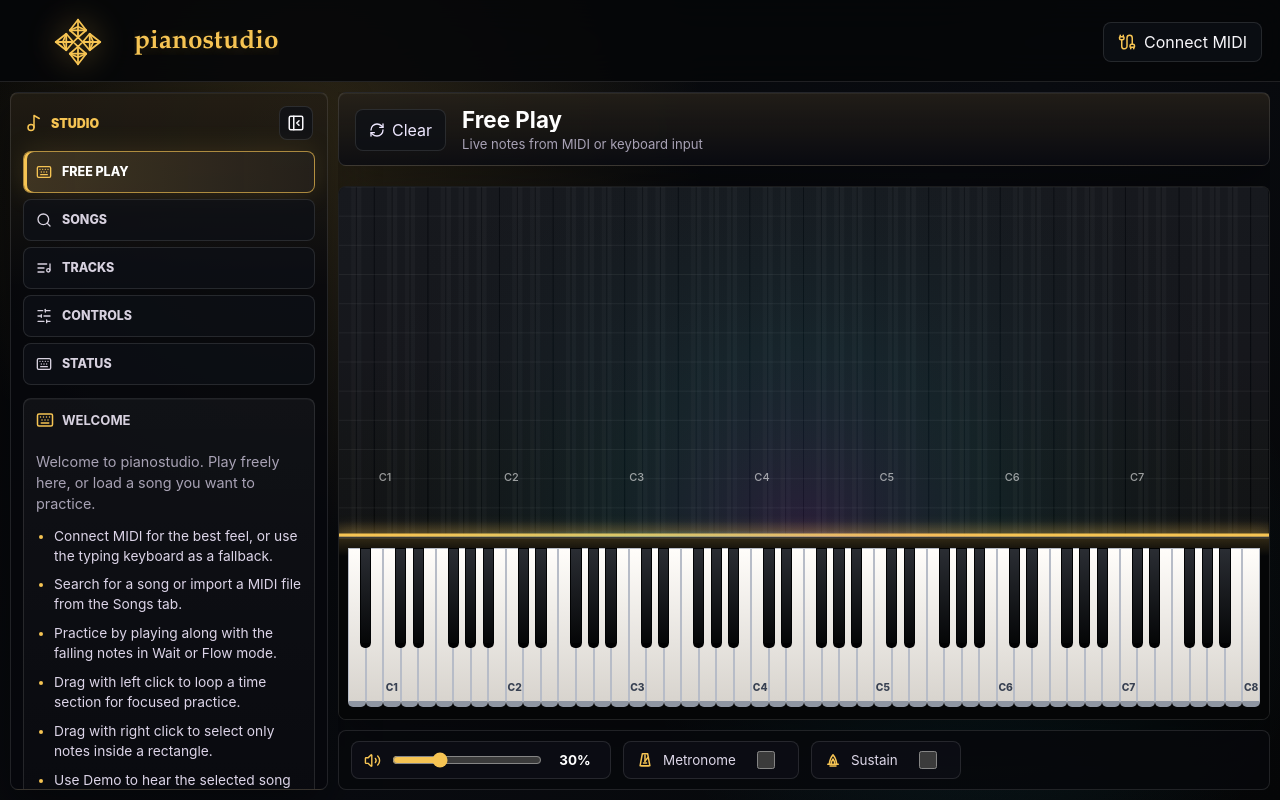
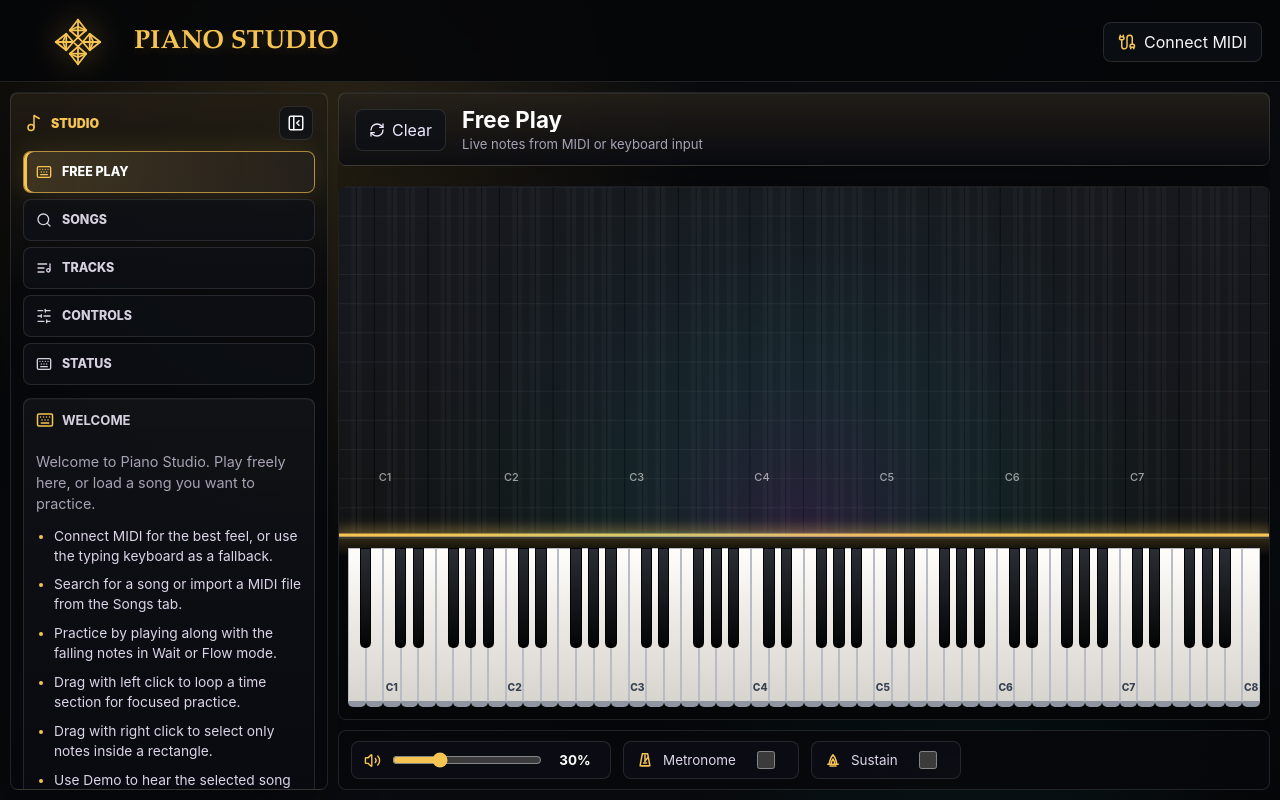
Before and after one commit to bogdan-5/pianostudio, a React (Vite) app: page / in a window 1280 px wide. Built offline with nearby package versions, Linux system fonts and the light colour scheme.

Commit message:
name fix

```diff
--- a/index.html
+++ b/index.html
@@ -6,7 +6,7 @@
   <meta name="viewport" content="width=device-width, initial-scale=1.0" />
   <meta name="theme-color" content="#111827" />
   <link rel="icon" type="image/svg+xml" href="/favicon.svg" />
-  <title>pianostudio</title>
+  <title>Piano Studio</title>
 </head>
 
 <body>
--- a/src/App.tsx
+++ b/src/App.tsx
@@ -1042,7 +1042,7 @@ export function App() {
             <AppLogo />
           </div>
           <div className="brandText">
-            <h1>pianostudio</h1>
+            <h1>PIANO STUDIO</h1>
           </div>
         </div>
         <div className="topActions">
@@ -1127,7 +1127,7 @@ export function App() {
                     <h2>Welcome</h2>
                   </div>
                   <p>
-                    Welcome to pianostudio. Play freely here, or load a song you want to practice.
+                    Welcome to Piano Studio. Play freely here, or load a song you want to practice.
                   </p>
                   <ul>
                     <li>Connect MIDI for the best feel, or use the typing keyboard as a fallback.</li>
```
Also changed, not shown: 1 other file (tests, documents, lock files or other folders).
